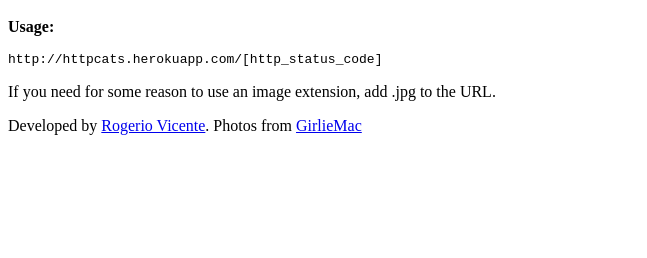
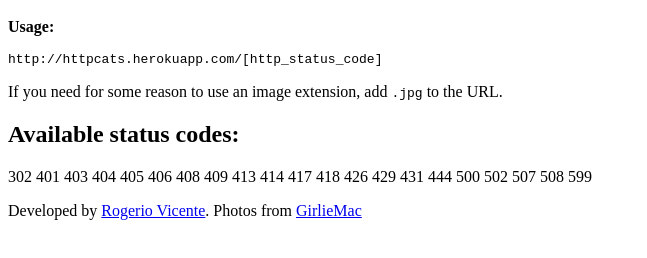
Before and after one commit to rogeriopvl/http-status-cats-api, a website: page index.html in a window 1280 px wide. Shown: the part 48-306 px from the top of the page, without its empty margins (0-647 px from the left). Drawn offline with Linux system fonts and the light colour scheme.

Commit message:
Added list of available status codes.

```diff
--- a/index.html
+++ b/index.html
@@ -1,5 +1,7 @@
 <h1>HTTP Status Cats</h1>
 <p><b>Usage:</b> <pre>http://httpcats.herokuapp.com/[http_status_code]</pre></p>
-<p>If you need for some reason to use an image extension, add .jpg to the URL.</p>
+<p>If you need for some reason to use an image extension, add <code>.jpg</code> to the URL.</p>
+<h2>Available status codes:</h2>
+<p>302 401 403 404 405 406 408 409 413 414 417 418 426 429 431 444 500 502 507 508 599</p>
 
 <p>Developed by <a href="rogeriopvl.com">Rogerio Vicente</a>. Photos from <a href="http://www.flickr.com/photos/girliemac/sets/72157628409467125/with/6509400997/">GirlieMac</a></p>
```
